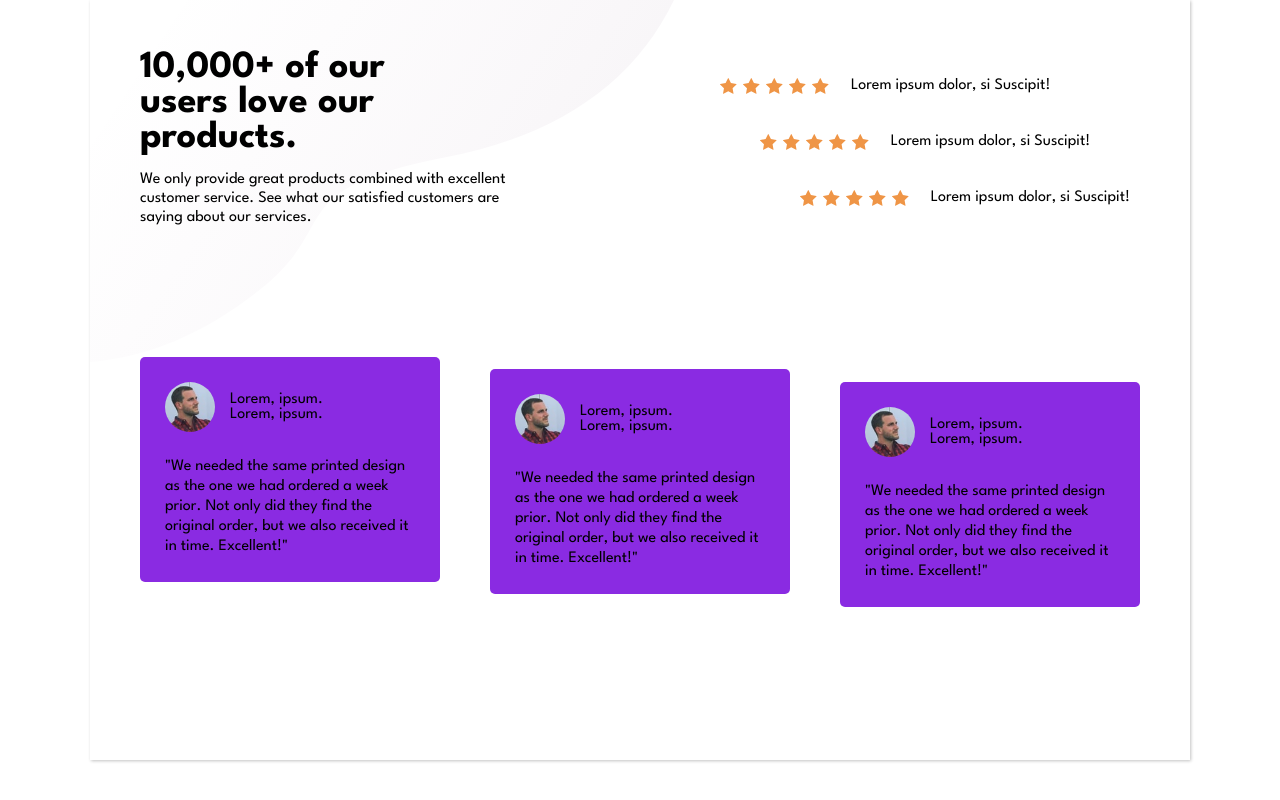
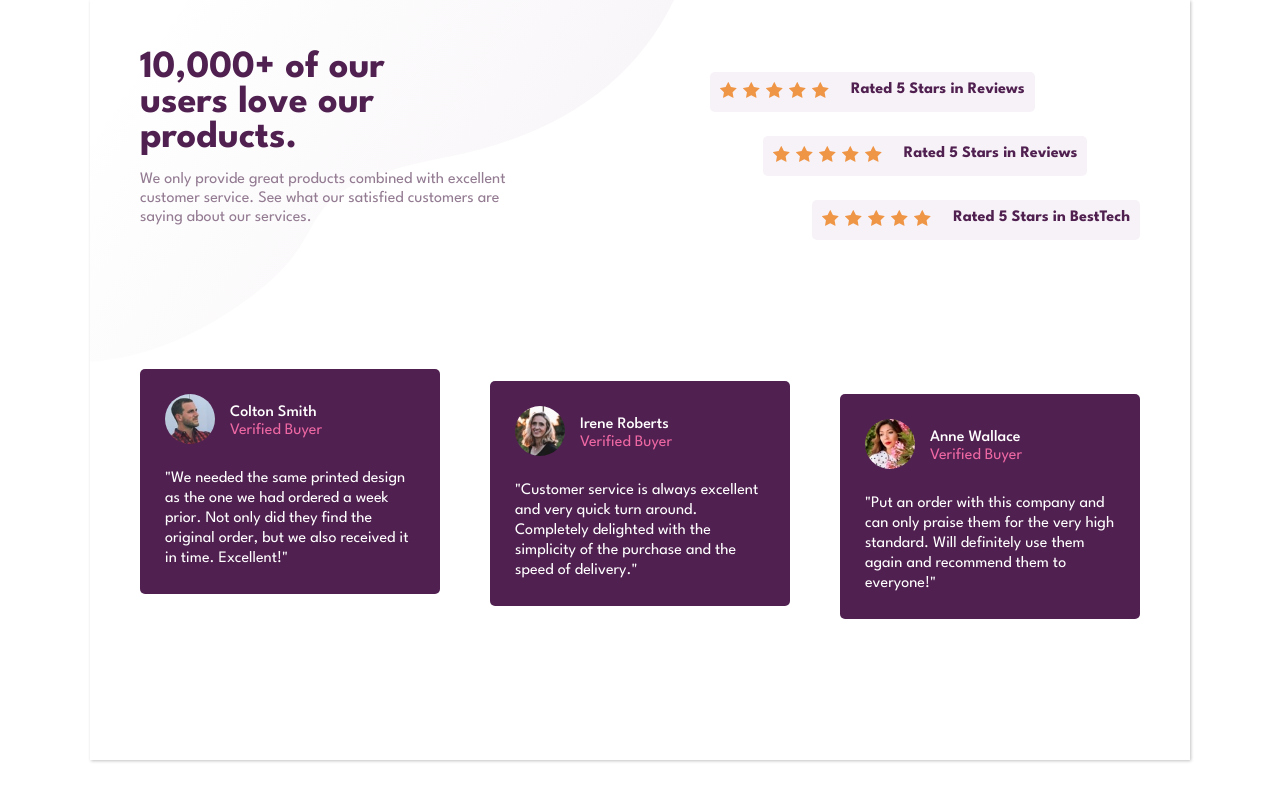
Before and after one commit to Gushigustavo/projetosocial, a plain HTML site: page index1.html in a window 1280 px wide. Drawn offline with Linux system fonts and the light colour scheme.

Commit message:
Atualização

```diff
--- a/index1.html
+++ b/index1.html
@@ -14,6 +14,11 @@
         }
         :root{
             --fontpadrao:'League Spartan', sans-serif;
+            --color0:hsl(300, 43%, 22%);
+            --color1:hsl(333, 80%, 67%);
+            --color2:hsl(303, 10%, 53%);
+            --color3:hsl(300, 24%, 96%);
+            --color4:hsl(0, 0%, 100%);
         }
         main{
             background-image: url("images/bg-pattern-top-desktop.svg");
@@ -46,6 +51,7 @@
         }
         section.container1 > h1{
             font-family: var(--fontpadrao);
+            color: var(--color0);
             font-weight: 700;
             padding-right: 40px;
                 font-size: 2.4em;
@@ -54,6 +60,7 @@
         }
         section.container1 > p{
 font-family: var(--fontpadrao);
+color: var(--color2);
 font-weight: 400;
 line-height: 19px;
 
@@ -72,10 +79,11 @@ line-height: 19px;
 
         }
          section.box{
+
              text-align: center;
              border-radius: 5px;
-             padding: 6px 10px;
-            /* background-color: green; */
+             padding: 10px;
+            background-color:var(--color3);
             margin: 12px 0px;
 
             display: flex;
@@ -88,6 +96,8 @@ line-height: 19px;
 
         }
         section.box span:nth-child(2){
+            color: var(--color0);
+            font-weight: 700;
             margin-left: 20px;
         }
 
@@ -99,7 +109,7 @@ line-height: 19px;
         }
 
             section.container3{
-            /* border: 2px solid red; */
+
             margin-top: 45px;
             display: flex;
             flex-wrap: wrap;
@@ -109,7 +119,7 @@ line-height: 19px;
 
         }
         div.box3{
-            background-color: blueviolet;
+            background-color:var(--color0);
             flex-basis: 300px;
             padding: 25px;
             text-align: left;
@@ -127,10 +137,22 @@ line-height: 19px;
         }
         div.user div{
             padding: 10px 0px 0px 15px;
+            line-height: 18px;
         }
+        div.user div p:nth-child(1){
+            color: var(--color4);
+            font-weight: 500;
+        }
+        div.user div p:nth-child(2){
+            color: var(--color1);
+
+        }
+
         div.box3 > p{
+            color: var(--color4);
             margin-top: 25px;
             line-height: 20px;
+            font-weight: normal;
         }
 
 
@@ -154,7 +176,7 @@ line-height: 19px;
                         <img src="images/icon-star.svg" alt="Icone estrela">
                         <img src="images/icon-star.svg" alt="Icone estrela">
                     </span>
-                    <span>Lorem ipsum dolor, si Suscipit!</span>
+                    <span>Rated 5 Stars in Reviews</span>
                 </section>
                     <section class="box itemscenter">
 
@@ -167,7 +189,7 @@ line-height: 19px;
                         </span>
 
 
-                        <span>Lorem ipsum dolor, si Suscipit!</span>
+                        <span>Rated 5 Stars in Reviews</span>
                         </section>
                         <section class="box itemsend">
 
@@ -180,7 +202,7 @@ line-height: 19px;
                     </span>
 
 
-                    <span>Lorem ipsum dolor, si Suscipit!</span>
+                    <span>Rated 5 Stars in BestTech</span>
                 </section>
 
         </section>
@@ -192,8 +214,8 @@ line-height: 19px;
                     <img src="images/image-colton.jpg" alt="Foto de Colton">
 
                     <div>
-                        <p>Lorem, ipsum.</p>
-                        <p>Lorem, ipsum.</p>
+                        <p>Colton Smith</p>
+                        <p>Verified Buyer</p>
                     </div>
 
                 </div>
@@ -205,33 +227,33 @@ line-height: 19px;
             <div class="box3 itemscenter">
                 <div class="user ">
 
-                    <img src="images/image-colton.jpg" alt="Foto de Colton">
+                    <img src="images/image-irene.jpg" alt="Foto de Colton">
 
                     <div>
-                        <p>Lorem, ipsum.</p>
-                        <p>Lorem, ipsum.</p>
+                        <p>Irene Roberts</p>
+                        <p>Verified Buyer</p>
                     </div>
 
                 </div>
 
 
-            <p>"We needed the same printed design as the one we had ordered a week prior. Not only did they find the original order, but we also received it in time. Excellent!"</p>
+            <p> "Customer service is always excellent and very quick turn around. Completely delighted with the simplicity of the purchase and the speed of delivery."</p>
 
             </div>
             <div class="box3 itemsend">
                 <div class="user">
 
-                    <img src="images/image-colton.jpg" alt="Foto de Colton">
+                    <img src="images/image-anne.jpg" alt="Foto de Colton">
 
                     <div>
-                        <p>Lorem, ipsum.</p>
-                        <p>Lorem, ipsum.</p>
+                        <p>Anne Wallace</p>
+                        <p>Verified Buyer</p>
                     </div>
 
                 </div>
 
 
-            <p>"We needed the same printed design as the one we had ordered a week prior. Not only did they find the original order, but we also received it in time. Excellent!"</p>
+            <p>"Put an order with this company and can only praise them for the very high standard. Will definitely use them again and recommend them to everyone!" </p>
 
             </div>
 
```
